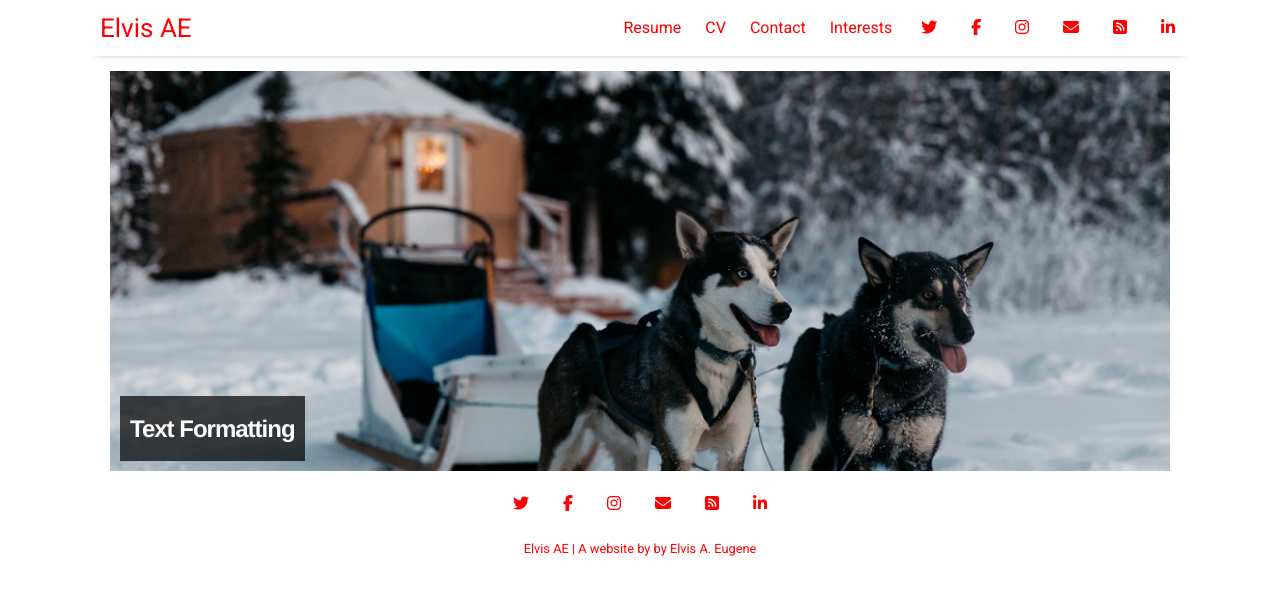
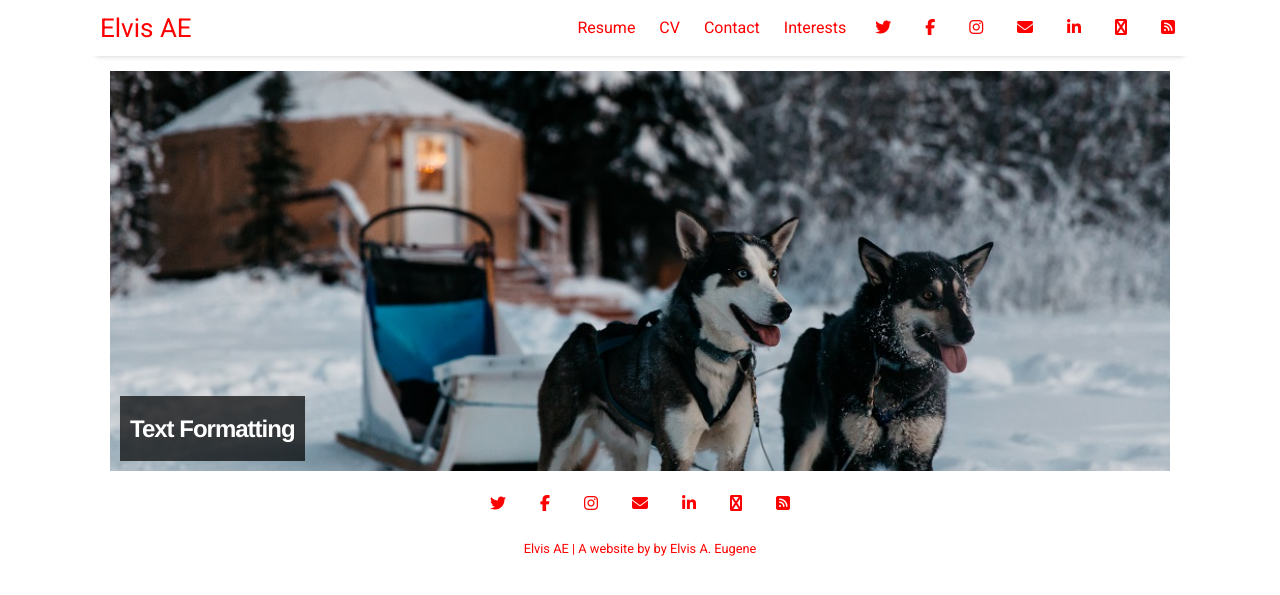
Before and after one commit to otherelvis/otherelvis.github.io, a Jekyll site: the page built from pages/sample-posts.md, in a window 1280 px wide. Shown: the top 595 px of the page. Built offline with Jekyll 4.4.1, drawn with Linux system fonts in a browser that asks for light colours; nearby versions of some CDN libraries.

Commit message:
Update settings.yml

```diff
--- a/_data/settings.yml
+++ b/_data/settings.yml
@@ -20,8 +20,10 @@ social:
 - {icon: 'facebook', link:   'https://www.facebook.com/elvis90'}
 - {icon: 'instagram', link:  'https://www.instagram.com/__otherelvis__/'}
 - {icon: 'envelope', link:   'mailto:elvis.ae@gmail.com'}
+- {icon: 'linkedin', link: 'https://www.linkedin.com/in/elviseugene'}
+- {icon: 'orcid', link: 'https://orcid.org/0000-0003-2996-7031'}
 - {icon: 'rss-square', link: 'feed.xml'}
-- {icon: 'linkedin', link: 'https://www.linkedin.com/in/elviseugene'}
+
 
 # Customize site text
 pagination:
```
